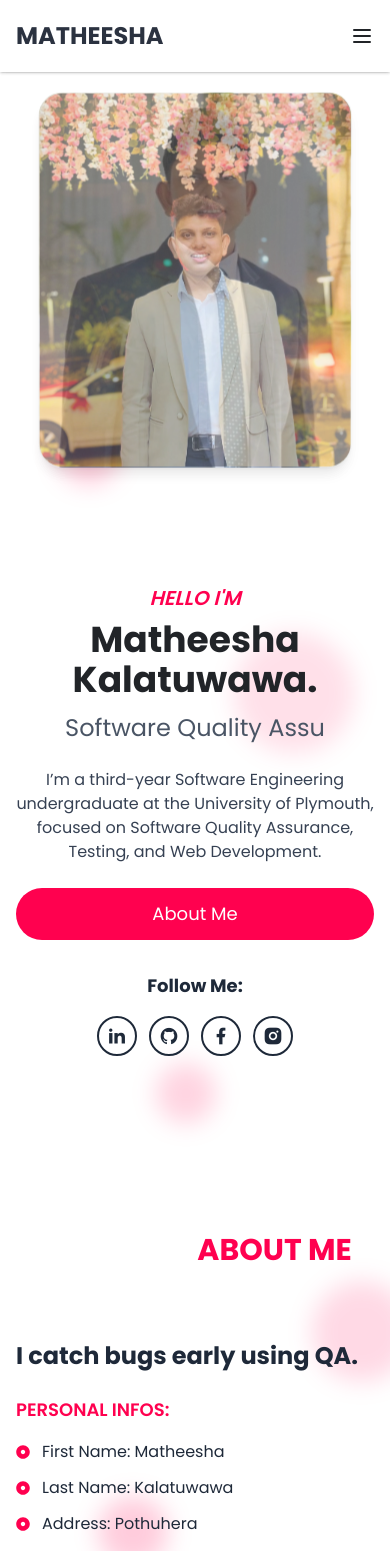
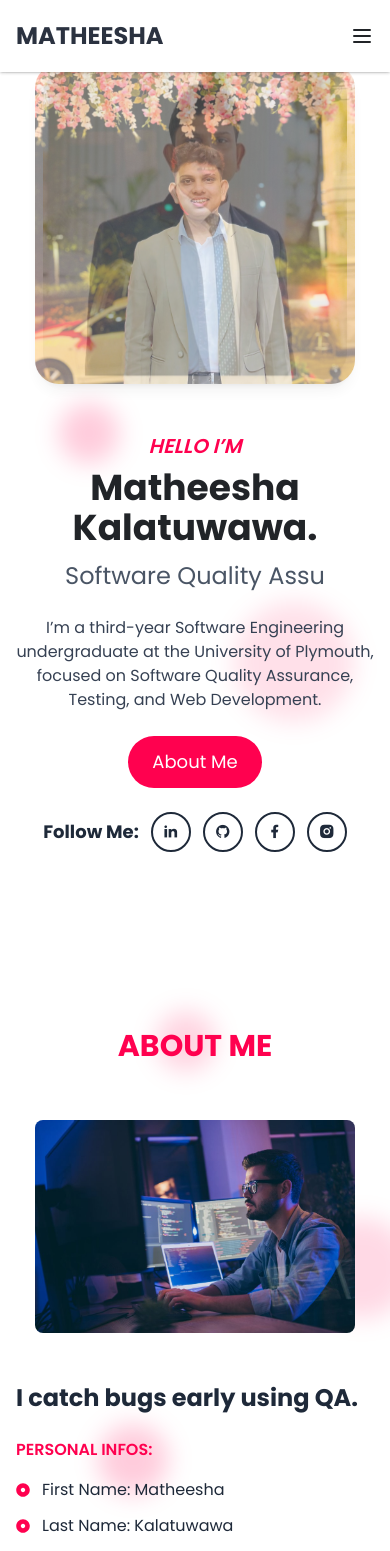
Before and after one commit to matheesha2000/Matheesha-portfolio, a Next.js app: page / in a window 390 px wide. Shown: the top 1551 px of the page. Built offline with nearby package versions, Linux system fonts and the light colour scheme.

Commit message:
feat(home): mobile responsive that page

```diff
--- a/app/page.tsx
+++ b/app/page.tsx
@@ -8,11 +8,10 @@ import { motion, AnimatePresence } from "framer-motion";
 import { FaDotCircle } from "react-icons/fa";
 import { useInView } from "react-intersection-observer";
 
-// === Home Page Constants ===
+// === Constants ===
 const titles = ["Software Quality Assurance Engineer", "Full Stack Web Developer"];
 const images = ["/images/hero/profile1.jpg", "/images/hero/profile2.jpg"];
 
-// === About Page Constants (UNCHANGED) ===
 const personalInfos = [
   { label: "First Name", value: "Matheesha" },
   { label: "Last Name", value: "Kalatuwawa" },
@@ -24,7 +23,6 @@ const personalInfos = [
   { label: "Languages", value: "Sinhala, English" },
 ];
 
-// === Education Page Constants ===
 const educationData = [
   {
     title: "BSc (Hons) Software Engineering",
@@ -44,12 +42,11 @@ const educationData = [
     title: "Certificate in Software Engineering",
     subtitle: "NIBM Campus",
     year: "2022–2023",
-    description:
-      "Learned HTML, CSS, JS, C#, .NET, and OOP basics for web development.",
+    description: "Learned HTML, CSS, JS, C#, .NET, and OOP basics for web development.",
   },
 ];
 
-// === Skill Bar Component ===
+// === SkillBar Component ===
 const SkillBar = ({
   name,
   percent,
@@ -87,7 +84,7 @@ export default function Home() {
     threshold: 0.3,
   });
 
-  // Loader timer
+  // Loader
   useEffect(() => {
     const timer = setTimeout(() => setLoading(false), 1000);
     return () => clearTimeout(timer);
@@ -96,33 +93,29 @@ export default function Home() {
   // Typing effect
   useEffect(() => {
     if (loading) return;
-
     const currentTitle = titles[index];
     const speed = isDeleting ? 50 : 100;
-
     const timeout = setTimeout(() => {
-      setText((prev) =>
+      setText(prev =>
         isDeleting
           ? currentTitle.substring(0, prev.length - 1)
           : currentTitle.substring(0, prev.length + 1)
       );
-
       if (!isDeleting && text === currentTitle) {
         setTimeout(() => setIsDeleting(true), 1000);
       } else if (isDeleting && text === "") {
         setIsDeleting(false);
-        setIndex((prevIndex) => (prevIndex + 1) % titles.length);
+        setIndex(prev => (prev + 1) % titles.length);
       }
     }, speed);
-
     return () => clearTimeout(timeout);
   }, [text, isDeleting, index, loading]);
 
-  // Image cycle
+  // Image switcher
   useEffect(() => {
     if (loading) return;
     const interval = setInterval(() => {
-      setImgIndex((prev) => (prev + 1) % images.length);
+      setImgIndex(prev => (prev + 1) % images.length);
     }, 5000);
     return () => clearInterval(interval);
   }, [loading]);
@@ -135,10 +128,10 @@ export default function Home() {
         {loading ? (
           <motion.div
             key="loader"
-            initial={{ opacity: 1, scale: 1 }}
-            animate={{ opacity: 1, scale: 1 }}
+            initial={{ opacity: 1 }}
+            animate={{ opacity: 1 }}
             exit={{ opacity: 0, scale: 0.8 }}
-            transition={{ duration: 0.5, ease: "easeInOut" }}
+            transition={{ duration: 0.5 }}
             className="flex items-center justify-center h-screen bg-white dark:bg-[#1a1a1a]"
           >
             <div className="w-16 h-16 border-4 border-t-[#ff014f] border-[#ddd] rounded-full animate-spin"></div>
@@ -146,26 +139,25 @@ export default function Home() {
         ) : (
           <motion.main
             key="content"
-            initial={{ opacity: 0, y: 50, scale: 0.95 }}
-            animate={{ opacity: 1, y: 0, scale: 1 }}
+            initial={{ opacity: 0, y: 50 }}
+            animate={{ opacity: 1, y: 0 }}
             exit={{ opacity: 0, y: -20 }}
-            transition={{ duration: 0.5, ease: "easeInOut" }}
+            transition={{ duration: 0.5 }}
             className="relative bg-cover bg-center bg-no-repeat dark:bg-[url('/assets/img/hero/hero-bg-img-dark.png')] font-poppins overflow-hidden"
           >
-            {/* Floating circles background */}
             <FloatingCircles />
 
-            {/* === HOME SECTION === */}
-            <div className="container mx-auto px-4 py-16 sm:py-20 lg:mt-20 relative z-10">
-              <div className="flex flex-col lg:flex-row items-center lg:items-start gap-20">
-                <div className="relative w-full max-w-xs sm:max-w-sm md:max-w-md lg:max-w-sm h-96 sm:h-120 md:h-[400px] lg:h-120 mx-auto mt-6 lg:mt-0 mb-8 lg:mb-0">
+            {/* === HERO SECTION === */}
+            <section className="container mx-auto px-4 py-16 sm:py-20 lg:mt-20 relative z-10">
+              <div className="flex flex-col lg:flex-row items-center gap-12 lg:gap-20">
+                <div className="relative w-full max-w-xs sm:max-w-sm md:max-w-md h-[320px] sm:h-[400px] mx-auto">
                   {images.map((src, i) => (
                     <Image
                       key={i}
                       src={src}
                       alt={`Profile ${i + 1}`}
-                      layout="fill"
-                      className={`absolute top-0 left-0 w-full h-full object-cover transition-all duration-1000 ease-in-out rounded-3xl shadow-lg ${
+                      fill
+                      className={`absolute inset-0 object-cover rounded-3xl shadow-lg transition-opacity duration-1000 ease-in-out ${
                         i === imgIndex ? "opacity-100 scale-100" : "opacity-0 scale-95"
                       }`}
                       priority={i === imgIndex}
@@ -173,87 +165,67 @@ export default function Home() {
                   ))}
                 </div>
 
-                <div className="text-center lg:text-left max-w-4xl lg:mt-30">
-                  <span className="block text-[#ff014f] text-xl sm:text-2xl font-semibold italic mb-2 sm:mb-3">
-                    HELLO I&apos;M
-                  </span>
+                <div className="text-center lg:text-left max-w-3xl">
+                  <span className="block text-[#ff014f] text-xl sm:text-2xl font-semibold italic mb-2">HELLO I’M</span>
                   <h1 className="text-4xl sm:text-5xl font-bold mb-3 text-[#212428] dark:text-white">
                     Matheesha Kalatuwawa.
                   </h1>
                   <h2 className="text-2xl sm:text-3xl text-gray-600 dark:text-gray-300 mb-4 min-h-[40px]">
                     {text}
                   </h2>
-
                   <p className="text-base sm:text-lg text-gray-700 dark:text-gray-400 mb-6">
                     I’m a third-year Software Engineering undergraduate at the University of Plymouth, focused on
                     Software Quality Assurance, Testing, and Web Development.
                   </p>
 
-                  <div className="flex flex-col sm:flex-row sm:items-center gap-8 sm:gap-20">
+                  <div className="flex flex-col sm:flex-row items-center gap-6 sm:gap-12">
                     <a
                       href="#about"
-                      className="px-6 py-3 text-lg sm:text-xl bg-[#ff014f] text-white rounded-full hover:bg-[#e60043] transition"
+                      className="px-6 py-3 text-lg bg-[#ff014f] text-white rounded-full hover:bg-[#e60043] transition"
                     >
                       About Me
                     </a>
-
-                    <div className="flex flex-col sm:flex-row items-center gap-4 sm:gap-5">
+                    <div className="flex flex-wrap items-center gap-3">
                       <span className="text-lg font-bold text-gray-800 dark:text-white">Follow Me:</span>
-                      <div className="flex gap-3 text-xl">
-                        <a
-                          href="https://www.linkedin.com/in/matheesha-kalatuwawa/"
-                          className="w-10 h-10 flex items-center justify-center text-gray-800 border-2 rounded-full dark:text-white hover:text-[#ff014f]"
-                          target="_blank"
-                          rel="noopener noreferrer"
-                        >
-                          <i className="ri-linkedin-fill"></i>
+                      <a href="https://www.linkedin.com/in/matheesha-kalatuwawa/" target="_blank" rel="noreferrer"
+                        className="w-10 h-10 flex items-center justify-center text-gray-800 border-2 rounded-full dark:text-white hover:text-[#ff014f]">
+                        <i className="ri-linkedin-fill" />
                       </a>
-                        <a
-                          href="https://github.com/matheesha2000"
-                          className="w-10 h-10 flex items-center justify-center text-gray-800 border-2 rounded-full dark:text-white hover:text-[#ff014f]"
-                          target="_blank"
-                          rel="noopener noreferrer"
-                        >
-                          <i className="ri-github-fill"></i>
+                      <a href="https://github.com/matheesha2000" target="_blank" rel="noreferrer"
+                        className="w-10 h-10 flex items-center justify-center text-gray-800 border-2 rounded-full dark:text-white hover:text-[#ff014f]">
+                        <i className="ri-github-fill" />
                       </a>
-                        <a
-                          href="https://web.facebook.com/matheesha.kalatuwawa.9"
-                          className="w-10 h-10 flex items-center justify-center text-gray-800 border-2 rounded-full dark:text-white hover:text-[#ff014f]"
-                          target="_blank"
-                          rel="noopener noreferrer"
-                        >
-                          <i className="ri-facebook-fill"></i>
+                      <a href="https://web.facebook.com/matheesha.kalatuwawa.9" target="_blank" rel="noreferrer"
+                        className="w-10 h-10 flex items-center justify-center text-gray-800 border-2 rounded-full dark:text-white hover:text-[#ff014f]">
+                        <i className="ri-facebook-fill" />
                       </a>
-                        <a
-                          href="https://www.instagram.com/matheeesha.__/"
-                          className="w-10 h-10 flex items-center justify-center text-gray-800 border-2 rounded-full dark:text-white hover:text-[#ff014f]"
-                          target="_blank"
-                          rel="noopener noreferrer"
-                        >
-                          <i className="ri-instagram-fill"></i>
+                      <a href="https://www.instagram.com/matheeesha.__/" target="_blank" rel="noreferrer"
+                        className="w-10 h-10 flex items-center justify-center text-gray-800 border-2 rounded-full dark:text-white hover:text-[#ff014f]">
+                        <i className="ri-instagram-fill" />
                       </a>
                     </div>
                   </div>
                 </div>
               </div>
-              </div>
-            </div>
+            </section>
 
-            {/* === ABOUT SECTION (UNCHANGED) === */}
-            <main
+            {/* === ABOUT SECTION === */}
+            <section
               id="about"
               className="px-4 sm:px-6 lg:px-8 py-12 max-w-6xl mx-auto text-gray-800 dark:text-white relative z-10"
             >
-              <section className="mb-10 ">
-                <div className="text-center mb-18">
+              <div className="text-center mb-14">
                 <h2 className="text-[#ff014f] text-3xl sm:text-4xl font-extrabold">ABOUT ME</h2>
               </div>
 
-                <div className="grid grid-cols-1 md:grid-cols-2 gap-y-12 gap-x-40 items-center">
+              <div className="flex flex-col-reverse md:grid md:grid-cols-2 gap-y-12 gap-x-20 items-center">
+                {/* Text Content */}
                 <div>
-                    <h1 className="text-2xl sm:text-3xl font-bold mb-6">I catch bugs early using QA.</h1>
-                    <h3 className="text-lg font-semibold text-[#ff014f] mb-4">PERSONAL INFOS:</h3>
-                    <ul className="grid grid-cols-1 sm:grid-cols-2 gap-x-6 gap-y-3 text-base">
+                  <h1 className="text-2xl sm:text-3xl font-bold mb-6 leading-snug">
+                    I catch bugs early using QA.
+                  </h1>
+                  <h3 className="text-base sm:text-lg font-semibold text-[#ff014f] mb-4">PERSONAL INFOS:</h3>
+                  <ul className="grid grid-cols-1 sm:grid-cols-2 gap-x-6 gap-y-3 text-base sm:text">
                     {personalInfos.map((item, index) => (
                       <li key={index} className="flex items-center gap-3">
                         <FaDotCircle className="text-[#ff014f] text-sm flex-shrink-0" />
@@ -264,14 +236,15 @@ export default function Home() {
                     ))}
                   </ul>
                   <a
-                      href="#"
+                    href="#contact"
                     className="inline-block mt-8 bg-[#ff014f] text-white px-6 py-3 rounded-md text-base font-semibold hover:opacity-90 transition"
                   >
                     Contact Me
                   </a>
                 </div>
 
-                  <div className="relative w-full max-w-md mx-auto md:mx-0">
+                {/* Image */}
+                <div className="w-full max-w-xs sm:max-w-sm md:max-w-md mx-auto">
                   <Image
                     src="/images/about/about1.jpg"
                     alt="About"
@@ -284,7 +257,7 @@ export default function Home() {
             </section>
 
             {/* === EDUCATION === */}
-              <section className="mb-20">
+            <section className="px-4 sm:px-6 lg:px-8 py-12 max-w-6xl mx-auto text-gray-800 dark:text-white">
               <div className="text-center mb-12">
                 <h2 className="text-[#ff014f] text-3xl sm:text-4xl font-extrabold mb-4">EDUCATION</h2>
                 <h1 className="text-xl sm:text-2xl font-bold">Resume of Education</h1>
@@ -308,24 +281,26 @@ export default function Home() {
               </div>
             </section>
 
-              {/* === SKILLS === */}
+            {/* === SKILLS SECTION === */}
             <motion.section
               ref={skillsRef}
-                className="mb-20"
+              className="mb-20 px-4 sm:px-6 lg:px-8 max-w-6xl mx-auto text-gray-800 dark:text-white"
               initial={{ opacity: 0, y: 50 }}
               whileInView={{ opacity: 1, y: 0 }}
               transition={{ duration: 0.8 }}
               viewport={{ once: true }}
             >
               <div className="flex flex-col md:flex-row justify-between items-start gap-6 mb-12">
-                  <div className="w-full max-w-full">
-                    <h2 className="text-[#ff014f] text-4xl font-extrabold mb-6">SKILLS</h2>
-                    <h1 className="text-2xl sm:text-3xl font-bold whitespace-nowrap">
+                <div className="w-full max-w-full text-center md:text-left">
+                  <h2 className="text-[#ff014f] text-4xl text-center  font-extrabold mb-6">SKILLS</h2>
+                  <h1 className="text-2xl sm:text-3xl font-bold whitespace-normal sm:whitespace-nowrap">
                     My QA and Development Skillset Expertise
                   </h1>
                 </div>
               </div>
+
               <div className="grid grid-cols-1 md:grid-cols-2 gap-10">
+                {/* Development Skills */}
                 <div>
                   <h3 className="text-xl font-semibold text-[#ff014f] mb-4">Development Skills</h3>
                   <SkillBar name="HTML/CSS" percent="100%" inView={skillsInView} />
@@ -337,6 +312,8 @@ export default function Home() {
                   <SkillBar name="Next.js" percent="65%" inView={skillsInView} />
                   <SkillBar name="Tailwind CSS" percent="80%" inView={skillsInView} />
                 </div>
+
+                {/* QA Skills */}
                 <div>
                   <h3 className="text-xl font-semibold text-[#ff014f] mb-4">QA Skills</h3>
                   <SkillBar name="Manual Testing" percent="90%" inView={skillsInView} />
@@ -348,7 +325,6 @@ export default function Home() {
                 </div>
               </div>
             </motion.section>
-            </main>
           </motion.main>
         )}
       </AnimatePresence>
```
Lines whose indentation alone changed are shown as unchanged.
